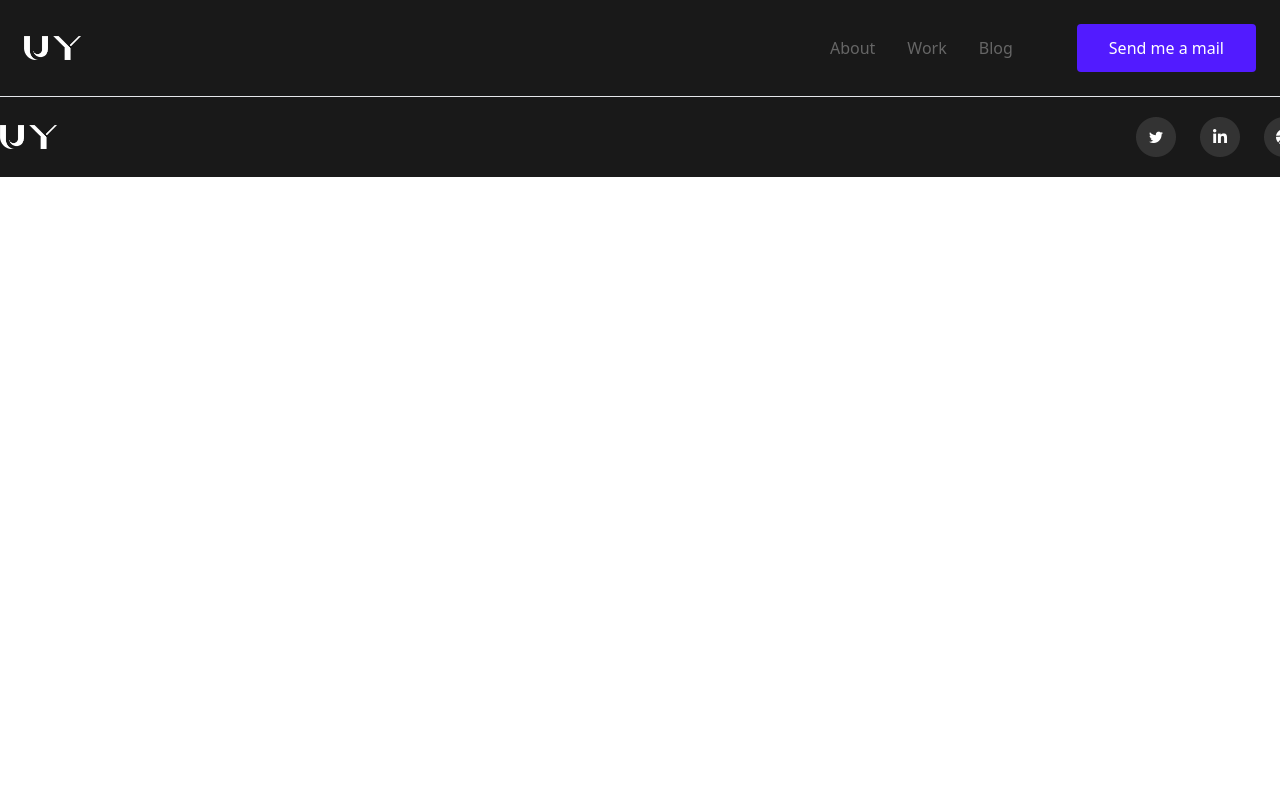
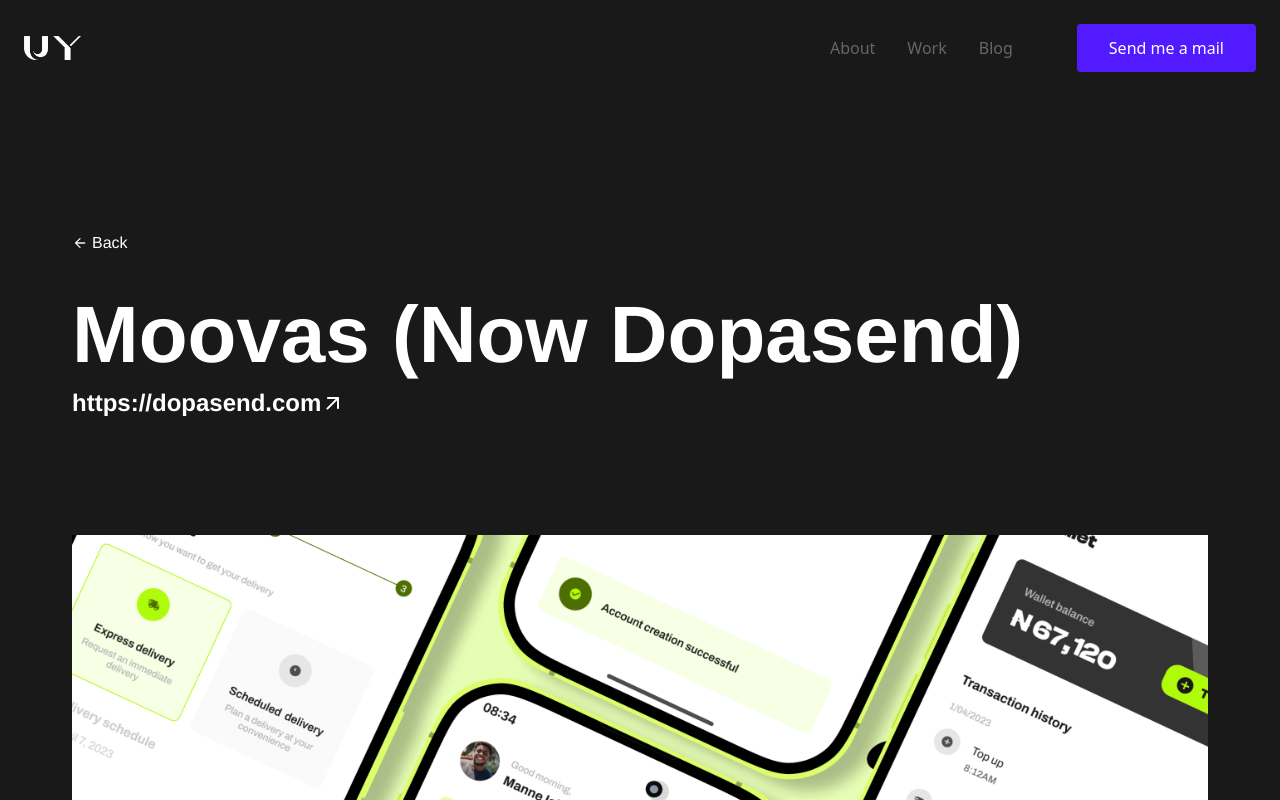
Before and after one commit to Muqtadirat/uy-portfolio, a React (Create React App) app: page /moovasComp/moovas in a window 1280 px wide. Shown: the top 800 px of the page. Built offline with nearby package versions, Linux system fonts and the light colour scheme.

Commit message:
Typo fix

```diff
--- a/src/components/CustomRoutes.js
+++ b/src/components/CustomRoutes.js
@@ -13,7 +13,7 @@ function CustomRoutes() {
       <Route path="/auferaComp/aufera" element={<Aufera />} />
       <Route path="/acomartComp/acomart" element={<Acomart />} />
       <Route path="/parkstarComp/parkstar" element={<Parkstar />} />
-      <Route path="/moovasComp/parkstar" element={<Moovas />} />
+      <Route path="/moovasComp/moovas" element={<Moovas />} />
     </Routes>
   );
 }
--- a/src/components/parkstarComp/CaseStudy.jsx
+++ b/src/components/parkstarComp/CaseStudy.jsx
@@ -5,7 +5,7 @@ function CaseStudy() {
   return (
     <div className="CaseStudy mx-[72px]">
       <h1 className="flex mt-[40px] font-black font-largescreen-largedisplay text-[80px] leading-[80px]">
-        Parkstar(Exploration)
+        Parkstar (Exploration)
       </h1>
       <p className="flex mt-[16px]">
         <a
```
